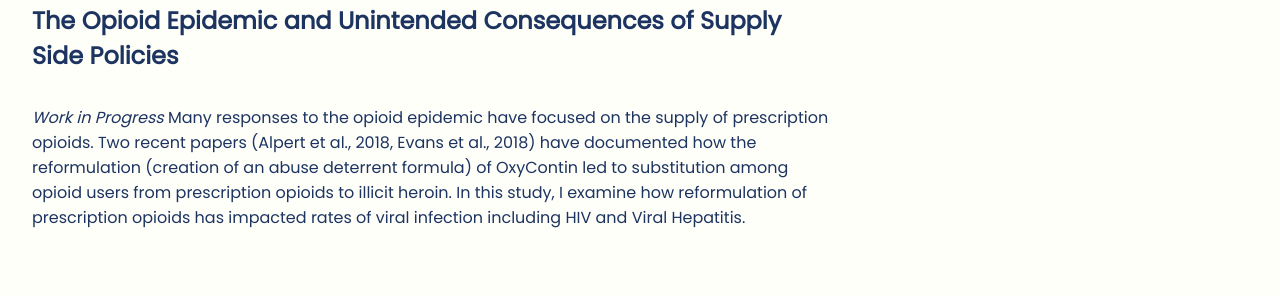
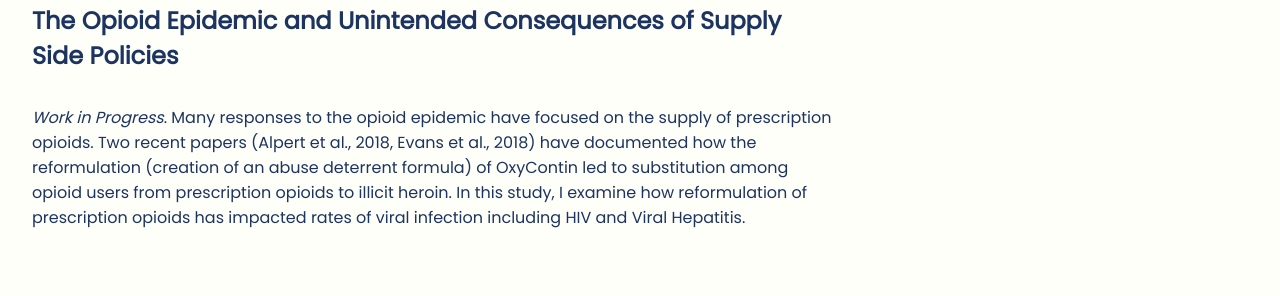
Before and after one commit to mattmotel/markmcinerney, a Jekyll site: the page built from index.md, in a window 1280 px wide and 900 px high, scrolled down 1133 px. Shown: the part 290-586 px from the top of the window. Built offline with Jekyll 4.4.1, drawn with Linux system fonts in a browser that asks for light colours.

```diff
--- a/_posts/2018-11-19-the-opioid-epidemic-and-unintended-consequences-of-supply-side-policies.markdown
+++ b/_posts/2018-11-19-the-opioid-epidemic-and-unintended-consequences-of-supply-side-policies.markdown
@@ -6,4 +6,4 @@ date: 2018-11-19 18:05:00 Z
 order: 4
 ---
 
-*Work in Progress* Many responses to the opioid epidemic have focused on the supply of prescription opioids. Two recent papers (Alpert et al., 2018, Evans et al., 2018) have documented how the reformulation (creation of an abuse deterrent formula) of OxyContin led to substitution among opioid users from prescription opioids to illicit heroin. In this study, I examine how reformulation of prescription opioids has impacted rates of viral infection including HIV and Viral Hepatitis.
+*Work in Progress*. Many responses to the opioid epidemic have focused on the supply of prescription opioids. Two recent papers (Alpert et al., 2018, Evans et al., 2018) have documented how the reformulation (creation of an abuse deterrent formula) of OxyContin led to substitution among opioid users from prescription opioids to illicit heroin. In this study, I examine how reformulation of prescription opioids has impacted rates of viral infection including HIV and Viral Hepatitis.
```
